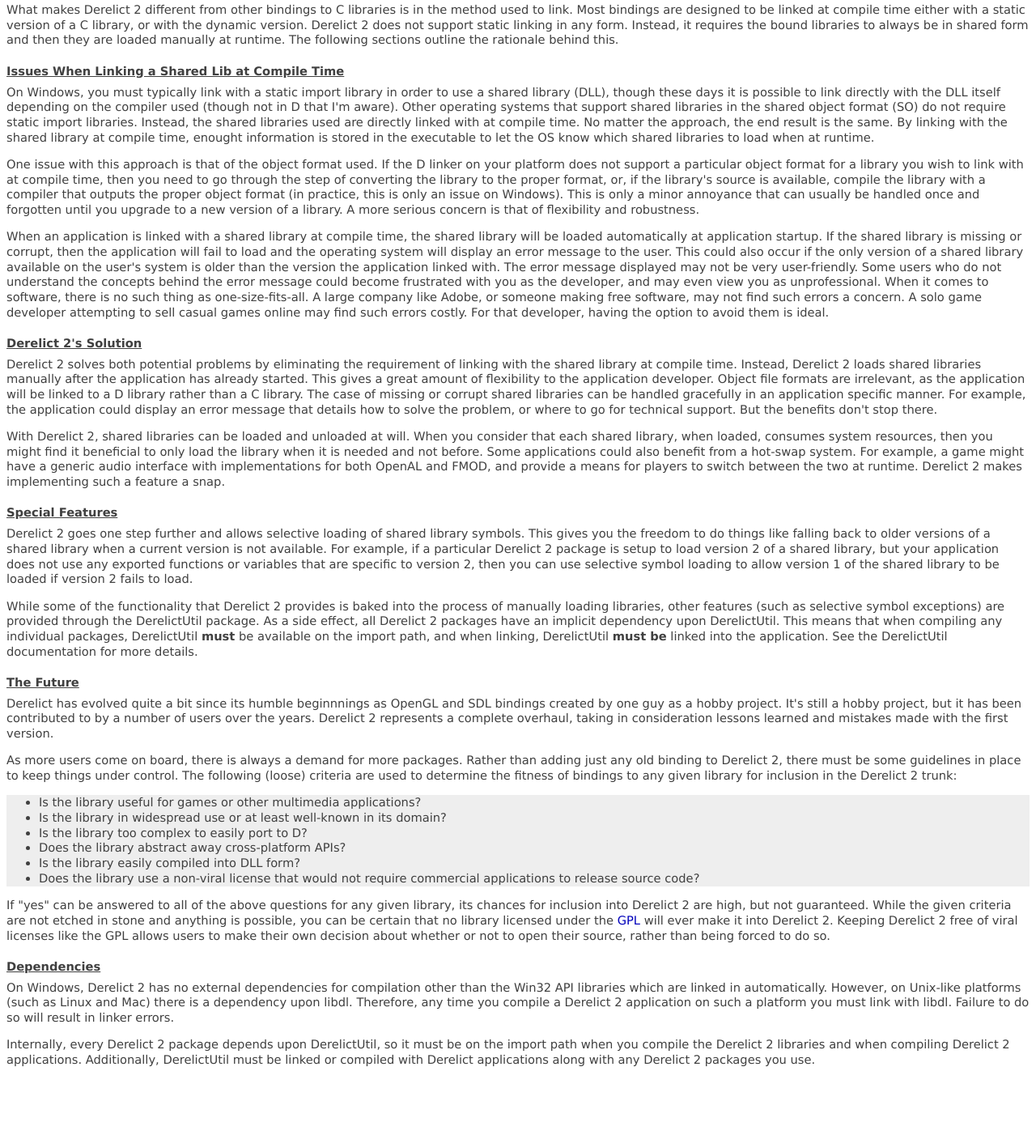
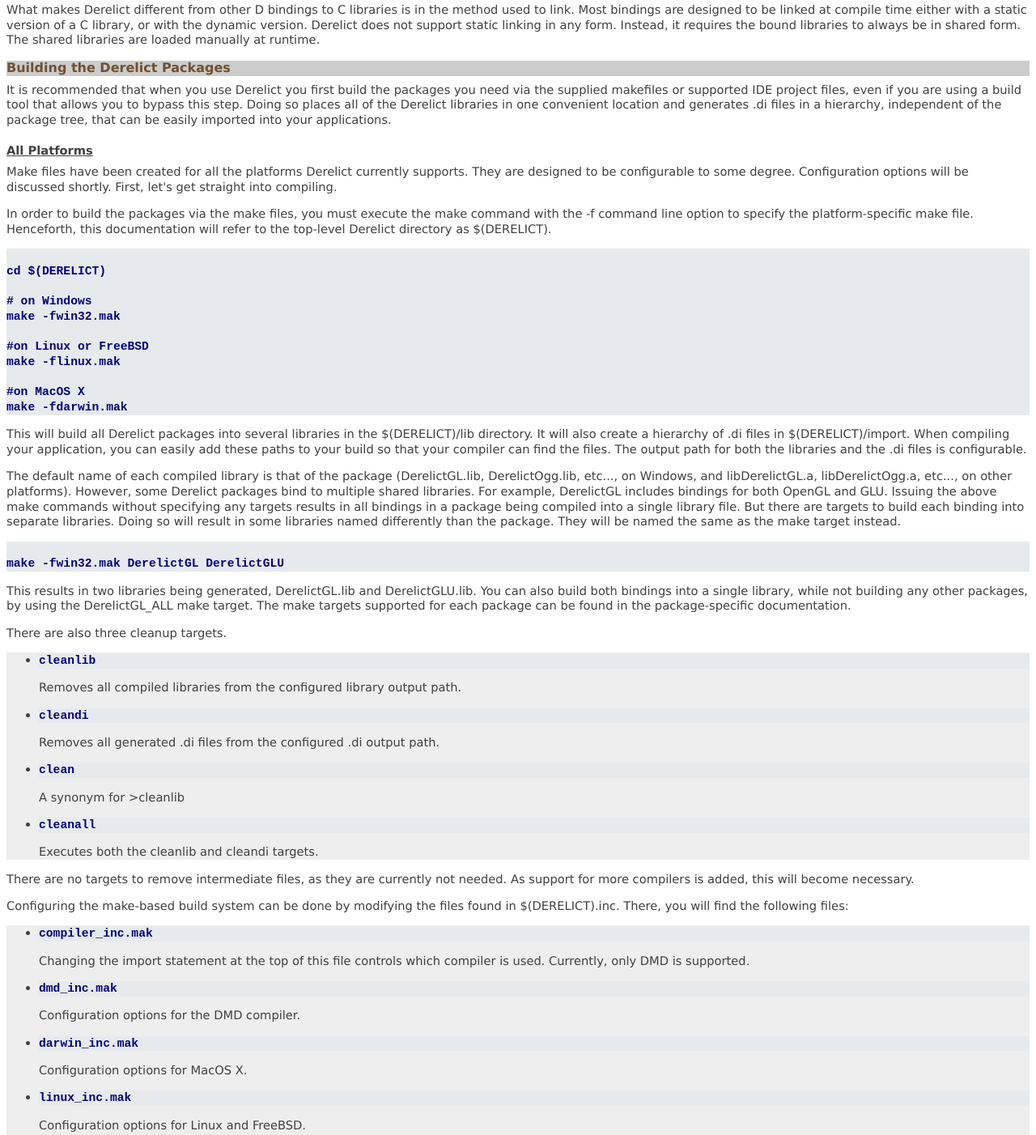
Before and after one commit to madadam/derelict, a plain HTML site: page doc/index_a.html in a window 1280 px wide. Shown: the part 193-1595 px from the top of the page at 81% size. Before the commit the page ends 1526 px from the top, so only its background shows below. Drawn offline with Linux system fonts and the light colour scheme.

Commit message:
[Derelict2] * adjusted the makefiles a bit to reduce the chance of breaking the build when modifying config options. * deleted most of the front page documentation, as it was just superfluous fluff, really. * added build instructions for the make-based build system and the VisualD solution, all on the front page. * added some actual content to toc.html
git-svn-id: http://svn.dsource.org/projects/derelict/branches/Derelict2@490 e20cc5ce-cdd9-0310-a41c-c650352df26b

```diff
--- a/doc/index_a.html
+++ b/doc/index_a.html
@@ -10,132 +10,121 @@
 <hr>
 <hr>
 <h3>Introduction</h3>
-Derelict 2 is a collection of D bindings to C shared (dynamic) libraries which are
+Derelict is a collection of D bindings to C shared (dynamic) libraries which are
 useful for multimedia applications, with a heavy bias toward libraries commonly
-used in game development. Derelict 2 can be used with both D1 and D2, as well as
+used in game development. Derelict can be used with both D1 and D2, as well as
 with both the Phobos standard library and the alternative, Tango. It is
-also a goal to ensure that Derelict 2 is available on every platform where D is available
+also a goal to ensure that Derelict is available on every platform where D is available
 and, ultimately, that it is compatibile with the main D compilers. Neither of those goals has
 been completely met yet, but Derelict 2 is currently usable out of the box on Windows
-and Linux, mostly Mac-ready, and has seen limited use on FreeBSD.
+and Linux, mostly Mac-ready, and has seen some use on FreeBSD.
 <p>
-What makes Derelict 2 different from other bindings to C libraries is in the method
+What makes Derelict different from other D bindings to C libraries is in the method
 used to link. Most bindings are designed to be linked at compile time either with a
-static version of a C library, or with the dynamic version. Derelict 2 does not support static
-linking in any form. Instead, it requires the bound libraries to always be in shared form and then
-they are loaded manually at runtime. The following sections outline the rationale behind this.
+static version of a C library, or with the dynamic version. Derelict does not support static
+linking in any form. Instead, it requires the bound libraries to always be in shared form. The shared
+libraries are loaded manually at runtime.
 </p>
-<h4>Issues When Linking a Shared Lib at Compile Time</h4>
-On Windows, you must typically link with a static import library in order to use
-a shared library (DLL), though these days it is possible to link directly with
-the DLL itself depending on the compiler used (though not in D that I'm aware).
-Other operating systems that support shared libraries in the shared object format
-(SO) do not require static import libraries. Instead, the shared libraries used
-are directly linked with at compile time. No matter the approach, the end result
-is the same. By linking with the shared library at compile time, enought information
-is stored in the executable to let the OS know which shared libraries to load
-when at runtime.
+
+<h3>Building the Derelict Packages</h3>
+It is recommended that when you use Derelict you first build the packages you need via the supplied
+makefiles or supported IDE project files, even if you are using a build tool that allows you to bypass
+this step. Doing so places all of the Derelict libraries in one convenient location and generates .di
+files in a hierarchy, independent of the package tree, that can be easily imported into your applications.
+
+<h4>All Platforms</h4>
+Make files have been created for all the platforms Derelict currently supports. They are designed to be
+configurable to some degree. Configuration options will be discussed shortly. First, let's get straight into
+compiling.
+
 <p>
-One issue with this approach is that of the object format used. If the
-D linker on your platform does not support a particular object format for a library
-you wish to link with at compile time, then you need to go through the step of converting the
-library to the proper format, or, if the library's source is available, compile
-the library with a compiler that outputs the proper object format (in practice,
-this is only an issue on Windows). This is only a minor annoyance that can usually be
-handled once and forgotten until you upgrade to a new version of a library. A more
-serious concern is that of flexibility and robustness.
-</p><p>
-When an application is linked with a shared library  at compile time, the shared library will be loaded
-automatically at application startup. If the shared library is missing or corrupt,
-then the application will fail to load and the operating system will display an error message to the user.
-This could also occur if the only version of a shared library available on the
-user's system is older than the version the application linked with. The
-error message displayed may not be very user-friendly. Some users who do not
-understand the concepts behind the error message could become frustrated with
-you as the developer, and may even view you as unprofessional. When it comes to
-software, there is no such thing as one-size-fits-all. A large company like Adobe,
-or someone making free software, may not find such errors a concern. A solo
-game developer attempting to sell casual games online may find such errors costly.
-For that developer, having the option to avoid them is ideal.
+In order to build the packages via the make files, you must execute the make command with the -f command line
+option to specify the platform-specific make file. Henceforth, this documentation will refer to the top-level
+Derelict directory as $(DERELICT).
+
+<pre><code>
+cd $(DERELICT)
+
+# on Windows
+make -fwin32.mak
+
+#on Linux or FreeBSD
+make -flinux.mak
+
+#on MacOS X
+make -fdarwin.mak
+</code></pre>
+
+This will build all Derelict packages into several libraries in the $(DERELICT)/lib directory. It will also create
+a hierarchy of .di files in $(DERELICT)/import. When compiling your application, you can easily add these
+paths to your build so that your compiler can find the files. The output path for both the libraries and the
+.di files is configurable.
 </p>
-<h4>Derelict 2's Solution</h4>
-Derelict 2 solves both potential problems by eliminating the requirement of linking with
-the shared library at compile time. Instead, Derelict 2 loads shared libraries
-manually after the application has already started. This gives a great amount of
-flexibility to the application developer. Object file formats are irrelevant, as
-the application will be linked to a D library rather than a C library. The case
-of missing or corrupt shared libraries can be handled gracefully in an application
-specific manner. For example, the application could display an error message
-that details how to solve the problem, or where to go for technical support. But
-the benefits don't stop there.
-</p><p>
-With Derelict 2, shared libraries can be loaded and unloaded at will. When you
-consider that each shared library, when loaded, consumes system resources, then
-you might find it beneficial to only load the library when it is needed and
-not before. Some applications could also benefit from a hot-swap system. For
-example, a game might have a generic audio interface with implementations
-for both OpenAL and FMOD, and provide a means for players to switch between
-the two at runtime. Derelict 2 makes implementing such a feature a snap.
+<p>
+The default name of each compiled library is that of the package (DerelictGL.lib, DerelictOgg.lib, etc..., on Windows,
+and libDerelictGL.a, libDerelictOgg.a, etc..., on other platforms). However, some Derelict packages bind to multiple shared libraries.
+For example, DerelictGL includes bindings for both OpenGL and GLU. Issuing the above make commands without
+specifying any targets results in all bindings in a package being compiled into a single library file. But there are
+targets to build each binding into separate libraries. Doing so will result in some libraries named differently than
+the package. They will be named the same as the make target instead.
+
+<pre><code>
+make -fwin32.mak DerelictGL DerelictGLU
+</code></pre>
+
+This results in two libraries being generated, DerelictGL.lib and DerelictGLU.lib. You can also build both bindings
+into a single library, while not building any other packages, by using the DerelictGL_ALL make target. The make targets
+supported for each package can be found in the package-specific documentation.
 </p>
-<h4>Special Features</h4>
-Derelict 2 goes one step further and allows selective loading of shared library
-symbols. This gives you the freedom to do things like falling back to older
-versions of a shared library when a current version is not available. For example,
-if a particular Derelict 2 package is setup to load version 2 of a shared library,
-but your application does not use any exported functions or variables that are
-specific to version 2, then you can use selective symbol loading to allow
-version 1 of the shared library to be loaded if version 2 fails to load.
-</p><p>
-While some of the functionality that Derelict 2 provides is baked into the process
-of manually loading libraries, other features (such as
-selective symbol exceptions) are provided through the DerelictUtil package.
-As a side effect, all Derelict 2 packages have an implicit dependency upon DerelictUtil.
-This means that when compiling any individual packages, DerelictUtil <b>must</b>
-be available on the import path, and when linking, DerelictUtil <b>must be</b>
-linked into the application. See the DerelictUtil documentation
-for more details.
+<p>
+There are also three cleanup targets.
+<ul>
+<li><pre>cleanlib</pre> Removes all compiled libraries from the configured library output path.</li>
+<li><pre>cleandi</pre> Removes all generated .di files from the configured .di output path.</li>
+<li><pre>clean</pre> A synonym for >cleanlib</li>
+<li><pre>cleanall</pre> Executes both the cleanlib and cleandi targets.</li>
+</ul>
+There are no targets to remove intermediate files, as they are currently not needed. As support
+for more compilers is added, this will become necessary.
+</p>
+<p>
+Configuring the make-based build system can be done by modifying the files found in $(DERELICT).inc. There, you
+will find the following files:
+<ul>
+<li><pre>compiler_inc.mak</pre> Changing the import statement at the top of this file controls which compiler is used. Currently, only DMD is supported.</li>
+<li><pre>dmd_inc.mak</pre> Configuration options for the DMD compiler.</li>
+<li><pre>darwin_inc.mak</pre> Configuration options for MacOS X.</li>
+<li><pre>linux_inc.mak</pre> Configuration options for Linux and FreeBSD.</li>
+<li><pre>win32_inc.mak</pre> Configuration options for Windows.</li>
+</ul>
+</p>
 
-<h4>The Future</h4>
-Derelict has evolved quite a bit since its humble beginnnings as OpenGL and SDL
-bindings created by one guy as a hobby project. It's still a hobby project, but
-it has been contributed to by a number of users over the years. Derelict 2 represents
-a complete overhaul, taking in consideration lessons learned and mistakes made
-with the first version.
-<p>
-As more users come on board, there is always a demand for more packages. Rather than adding
-just any old binding to Derelict 2, there must be some guidelines in place to
-keep things under control. The following (loose) criteria are used to determine
-the fitness of bindings to any given library for inclusion in the Derelict 2 trunk:
+<h5>Compiler Config</h5>
+There is only one configurable option in the compiler include file: DFLAGS. Consider the other options hardcoded. The DFLAGS
+variable allows you to specify compiler options to control the build output. By default, it is set to fully optimize the generated
+code. This is where you would make the changes necessary to build debug versions of the libraries, or to add any other option
+that <em>directly affects the generated code</em>. This is <em>not</em> where you adjust the locations of the .di files or
+the libraries themselves. That is handled in the platform configuration files.
 
-<ul>
-<li>Is the library useful for games or other multimedia applications?</li>
-<li>Is the library in widespread use or at least well-known in its domain?</li>
-<li>Is the library too complex to easily port to D?</li>
-<li>Does the library abstract away cross-platform APIs?</li>
-<li>Is the library easily compiled into DLL form?</li>
-<li>Does the library use a non-viral license that would not require commercial
-applications to release source code?</li>
-</ul>
+<h5>Platform Config</h5>
+There are two configurable options in each platform-specific include: LIB_DEST and IMPORT_DEST. The former determines where
+the compiled library files will be output, while the latter specifies the output path for the generated .di files. You can change these
+to any valid path on your system.
 
-If "yes" can be answered to all of the above questions for any given library,
-its chances for inclusion into Derelict 2 are high, but not guaranteed. While the given criteria are
-not etched in stone and anything is possible, you can be certain that no library
-licensed under the <a href="http://www.gnu.org/copyleft/gpl.html">GPL</a> will
-ever make it into Derelict 2. Keeping Derelict 2 free of viral licenses like the GPL
-allows users to make their own decision about whether or not to open their source,
-rather than being forced to do so.
-</p>
-<h4>Dependencies</h4>
-On Windows, Derelict 2 has no external dependencies for compilation other than the Win32 API
-libraries which are linked in automatically. However, on Unix-like platforms (such as
-Linux and Mac) there is a dependency upon libdl. Therefore, any time you compile a Derelict 2
-application on such a platform you must link with libdl. Failure to do so will result in
-linker errors.
-<p>
-Internally, every Derelict 2 package depends upon DerelictUtil, so it
-must be on the import path when you compile the Derelict 2 libraries and
-when compiling Derelict 2 applications. Additionally, DerelictUtil must be linked or compiled with
-Derelict applications along with any Derelict 2 packages you use.
-</p>
+<h4>Windows</h4>
+Aside from the make file build system described above, project files are also provided for the <a href="http://www.dsource.org/projects/visuald/wiki/">VisualD IDE</a>.
+To build via VisualD, follow these steps.
+<ol>
+<li>From within VisualD, go to File->Open->Project/Solution (or pres Ctrl-Shift-O).</li>
+<li>In the file selection window, navigate to $(DERELICT)/project/visuald and select the file Derelict.sln.</li>
+<li>In the toolbar, selecte the build configuration you want (Release or Debug -- usually you'll want Release).</li>
+<li>You can alternatively press Ctrl-Shift-B or right-click on the solution in the Solution Explorer window and select 'Build Solution
+from the popup menu to build all packages, or you can right click on any of the project names in the Solution Explorer window and
+select 'Build' to build individual packages.</li>
+</ol>
+As with the make-based build system, libraries are created in $(DERELICT)/lib and .di files in $(DERELICT)/import by default.
+You can change this for each build configuration in the settings dialog for each project. Unfortunately, I don't know of a way
+to configure this globally.
+
 </body>
 </html>
```
Also changed, not shown: doc/toc.html (+22 -1 lines), 15 other files.
